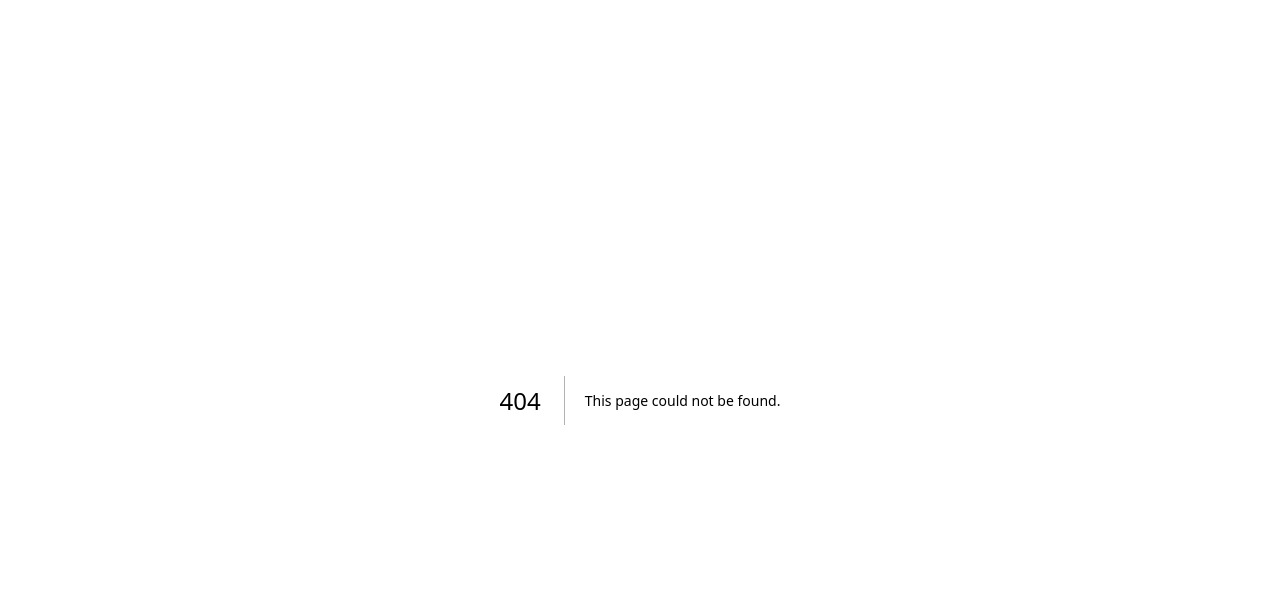
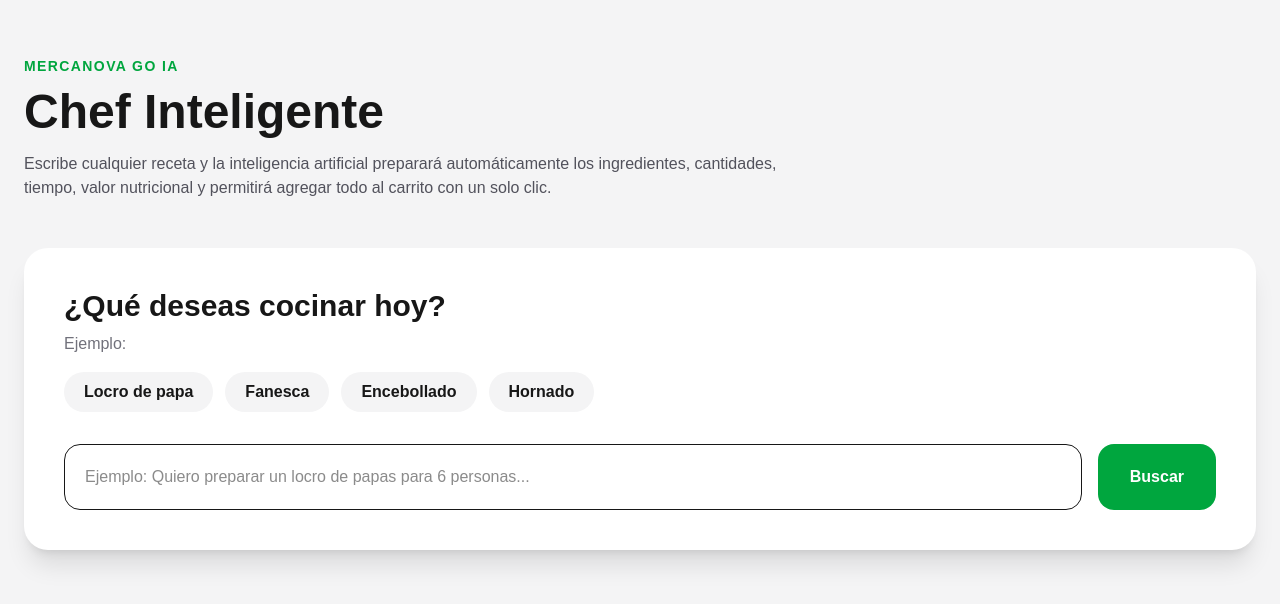
Before and after one commit to mercanovago/mercanovago-web, a Next.js app: page /chef in a window 1280 px wide. Before the commit this address had no page. Shown: the top 604 px of the page. Built offline with nearby package versions, Linux system fonts and the light colour scheme.

Commit message:
MercaNova GO 8.0 - interfaz chef inteligente

```diff
--- /dev/null
+++ b/app/chef/page.tsx
@@ -0,0 +1,34 @@
+"use client";
+
+import ChefSearch from "@/components/chef/ChefSearch";
+
+export default function ChefPage() {
+  return (
+    <main className="min-h-screen bg-zinc-100">
+
+      <section className="mx-auto max-w-7xl px-6 py-14">
+
+        <p className="text-sm font-black uppercase tracking-widest text-green-600">
+          MERCANOVA GO IA
+        </p>
+
+        <h1 className="mt-3 text-5xl font-black">
+          Chef Inteligente
+        </h1>
+
+        <p className="mt-4 max-w-3xl text-zinc-600">
+          Escribe cualquier receta y la inteligencia artificial
+          preparará automáticamente los ingredientes,
+          cantidades, tiempo, valor nutricional
+          y permitirá agregar todo al carrito con un solo clic.
+        </p>
+
+        <div className="mt-12">
+          <ChefSearch />
+        </div>
+
+      </section>
+
+    </main>
+  );
+}
--- /dev/null
+++ b/components/chef/ChefSearch.tsx
@@ -0,0 +1,67 @@
+"use client";
+
+import { useState } from "react";
+
+export default function ChefSearch() {
+
+  const [recipe, setRecipe] = useState("");
+
+  function handleSearch() {
+    alert("Muy pronto la IA preparará: " + recipe);
+  }
+
+  return (
+
+    <div className="rounded-3xl bg-white p-10 shadow-xl">
+
+      <h2 className="text-3xl font-black">
+        ¿Qué deseas cocinar hoy?
+      </h2>
+
+      <p className="mt-2 text-zinc-500">
+        Ejemplo:
+      </p>
+
+      <div className="mt-4 flex flex-wrap gap-3">
+
+        <button className="rounded-full bg-zinc-100 px-5 py-2 font-bold">
+          Locro de papa
+        </button>
+
+        <button className="rounded-full bg-zinc-100 px-5 py-2 font-bold">
+          Fanesca
+        </button>
+
+        <button className="rounded-full bg-zinc-100 px-5 py-2 font-bold">
+          Encebollado
+        </button>
+
+        <button className="rounded-full bg-zinc-100 px-5 py-2 font-bold">
+          Hornado
+        </button>
+
+      </div>
+
+      <div className="mt-8 flex gap-4">
+
+        <input
+          value={recipe}
+          onChange={(e)=>setRecipe(e.target.value)}
+          placeholder="Ejemplo: Quiero preparar un locro de papas para 6 personas..."
+          className="flex-1 rounded-2xl border p-5"
+        />
+
+        <button
+          onClick={handleSearch}
+          className="rounded-2xl bg-green-600 px-8 font-black text-white hover:bg-green-700"
+        >
+          Buscar
+        </button>
+
+      </div>
+
+    </div>
+
+  );
+
+}
```
